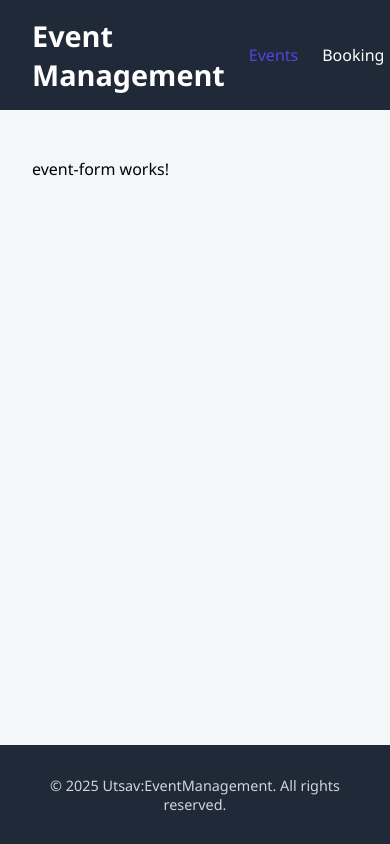
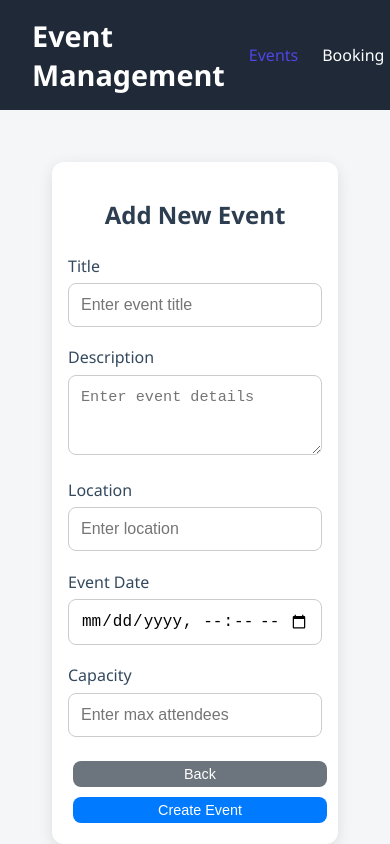
Before and after one commit to kaushal-ghimire/ems-frontend, an Angular app: page /events/new in a window 390 px wide. Shown: the top 844 px of the page. Built offline with nearby package versions, Linux system fonts and the light colour scheme.

Commit message:
add: form to save event

```diff
--- a/src/app/events/event-form/event-form.component.html
+++ b/src/app/events/event-form/event-form.component.html
@@ -1 +1,37 @@
-<p>event-form works!</p>
+<div class="form-container">
+    <h2>Add New Event</h2>
+
+    <form [formGroup]="eventForm" (ngSubmit)="onSubmit()">
+        <div class="form-group">
+            <label for="title">Title</label>
+            <input id="title" formControlName="title" type="text" placeholder="Enter event title" />
+        </div>
+
+        <div class="form-group">
+            <label for="description">Description</label>
+            <textarea id="description" formControlName="description" rows="3"
+                placeholder="Enter event details"></textarea>
+        </div>
+
+        <div class="form-group">
+            <label for="location">Location</label>
+            <input id="location" formControlName="location" type="text" placeholder="Enter location" />
+        </div>
+
+        <div class="form-group">
+            <label for="eventDate">Event Date</label>
+            <input id="eventDate" formControlName="eventDate" type="datetime-local" />
+        </div>
+
+        <div class="form-group">
+            <label for="capacity">Capacity</label>
+            <input id="capacity" formControlName="capacity" type="number" placeholder="Enter max attendees" />
+        </div>
+
+        <!-- ✅ Action Buttons -->
+        <div class="form-actions">
+            <button type="button" class="btn-back" (click)="router.navigate(['/events'])">Back</button>
+            <button type="submit" class="btn-submit">Create Event</button>
+        </div>
+    </form>
+</div>
--- a/src/app/events/event-form/event-form.component.scss
+++ b/src/app/events/event-form/event-form.component.scss
@@ -0,0 +1,124 @@
+.form-container {
+    max-width: 600px;
+    margin: 40px auto;
+    padding: 2rem;
+    background-color: #ffffff;
+    border-radius: 12px;
+    box-shadow: 0 4px 15px rgba(0, 0, 0, 0.1);
+}
+
+.form-container h2 {
+    text-align: center;
+    margin-bottom: 1.5rem;
+    color: #2c3e50;
+    font-weight: 600;
+}
+
+
+.form-group {
+    margin-bottom: 1.2rem;
+}
+
+label {
+    display: block;
+    margin-bottom: 0.4rem;
+    font-weight: 500;
+    color: #34495e;
+}
+
+input[type="text"],
+input[type="number"],
+input[type="datetime-local"],
+
+textarea {
+    width: 100%;
+    padding: 0.75rem;
+    border: 1px solid #ccc;
+    border-radius: 8px;
+    font-size: 1rem;
+    resize: vertical;
+    overflow-wrap: break-word;
+    box-sizing: border-box;
+}
+
+
+input:focus,
+textarea:focus {
+    border-color: #007bff;
+    outline: none;
+    box-shadow: 0 0 5px rgba(0, 123, 255, 0.3);
+}
+
+.button-group {
+    display: flex;
+    justify-content: space-between;
+    align-items: center;
+    gap: 12px;
+    margin-top: 20px;
+}
+
+button {
+    flex: 1;
+    padding: 10px 18px;
+    border: none;
+    border-radius: 8px;
+    font-size: 15px;
+    cursor: pointer;
+    transition: all 0.3s ease;
+}
+
+/* Back button */
+.btn-back {
+    background-color: #6c757d;
+    padding: 5px;
+    margin: 5px;
+    color: white;
+}
+
+.btn-back:hover {
+    background-color: #5a6268;
+}
+
+/* Create button */
+.btn-submit {
+    background-color: #007bff;
+    color: white;
+    padding: 5px;
+    margin: 5px;
+}
+
+.btn-submit:hover {
+    background-color: #0056b3;
+}
+
+/* Responsive Design */
+@media (max-width: 768px) {
+    .form-container {
+        padding: 1.5rem;
+        margin: 20px;
+    }
+
+    input,
+    textarea {
+        font-size: 0.95rem;
+    }
+
+    .button-group {
+        flex-direction: column;
+    }
+
+    button {
+        width: 100%;
+    }
+}
+
+@media (max-width: 480px) {
+    .form-container {
+        padding: 1rem;
+    }
+
+    button {
+        font-size: 0.9rem;
+        padding: 0.6rem;
+    }
+}
--- a/src/app/events/event-form/event-form.component.ts
+++ b/src/app/events/event-form/event-form.component.ts
@@ -1,15 +1,57 @@
 import { Component } from '@angular/core';
 import { CommonModule } from '@angular/common';
 import { RouterModule } from '@angular/router';
-import { FormsModule } from '@angular/forms';
+import { FormGroup, FormsModule, ReactiveFormsModule } from '@angular/forms';
+
+import { FormBuilder, Validators } from '@angular/forms';
+import { HttpClient, HttpClientModule } from '@angular/common/http';
+import { Router } from '@angular/router';
 
 @Component({
   selector: 'app-event-form',
   standalone: true,
-  imports: [CommonModule, RouterModule, FormsModule],
+  // imports: [CommonModule, RouterModule, FormsModule],
+  imports: [ReactiveFormsModule, HttpClientModule, CommonModule],
   templateUrl: './event-form.component.html',
   styleUrls: ['./event-form.component.scss']
 })
+
 export class EventFormComponent {
-  // form logic here
+
+  // backend API URL
+  private apiUrl = 'http://localhost:8080/api/events';
+  eventForm!: FormGroup;  // <-- declare but don't initialize yet
+
+  constructor(
+    private fb: FormBuilder,
+    private http: HttpClient,
+    public router: Router
+  ) {
+    // ✅ initialize the form inside constructor (after fb is available)
+    this.eventForm = this.fb.group({
+      title: ['', Validators.required],
+      description: ['', Validators.required],
+      location: ['', Validators.required],
+      eventDate: ['', Validators.required],
+      capacity: [null, [Validators.required, Validators.min(1)]]
+    });
+  }
+
+  onSubmit() {
+    if (this.eventForm.valid) {
+      const eventData = this.eventForm.value;
+      this.http.post(this.apiUrl, eventData).subscribe({
+        next: () => {
+          alert('✅ Event added successfully!');
+          this.router.navigate(['/events']);
+        },
+        error: (err) => {
+          console.error('Error saving event:', err);
+          alert('❌ Failed to add event. Check console for details.');
+        }
+      });
+    } else {
+      alert('⚠️ Please fill all required fields.');
+    }
+  }
 }
```
